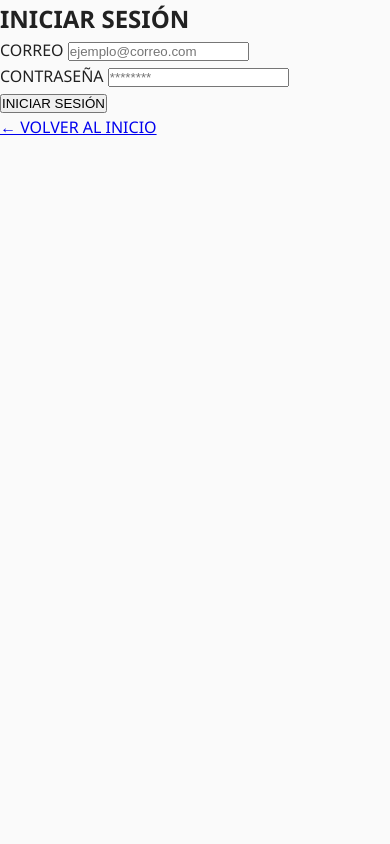
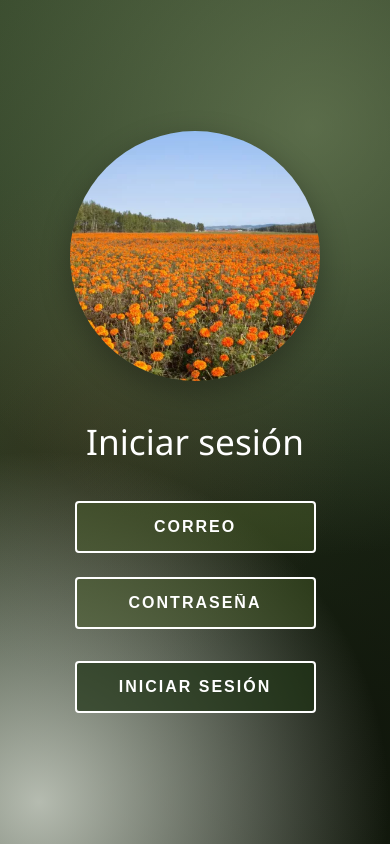
Before and after one commit to Emi061206/Problema-Prototipico-3er-semestre, a PHP site: page /login.php in a window 390 px wide. Run offline with PHP 8.4, Linux system fonts and the light colour scheme; style sheets or scripts are compiled from the project's sources.

Commit message:
Fix: Corrección de enrutamiento PHP, fondo degradado CSS y optimización estructural en JS

```diff
--- a/Modelo/login.php
+++ b/Modelo/login.php
@@ -1,82 +1,73 @@
 <!DOCTYPE html>
-<!-- Declara el tipo de documento como HTML5 -->
 <html lang="es">
+<head>
+    <!-- Declaración del tipo de documento HTML5 -->
     <!-- Define el idioma de la página como español -->
-<head>
-    <!-- Contiene metadatos y enlaces a recursos externos -->
     <meta charset="UTF-8">
-    <!-- Especifica la codificación de caracteres como UTF-8 -->
+    <!-- Especifica la codificación de caracteres UTF-8 -->
     <meta name="viewport" content="width=device-width, initial-scale=1.0">
-    <!-- Configura la vista para dispositivos móviles -->
-    <title>Iniciar Sesión - Agricultores</title>
-    <!-- Título de la página que aparece en la pestaña del navegador -->
+    <!-- Configura la página para ser responsive en dispositivos móviles -->
+    <title>Iniciar Sesión - Smart Agroforestry</title>
+    <!-- Título que aparece en la pestaña del navegador -->
     <link rel="stylesheet" href="dist/css/app.css">
-    <!-- Enlaza la hoja de estilos CSS compilada -->
-    <style>
-        /* Estilos CSS internos para la alerta de error */
-        .alerta-error {
-            background-color: #f8d7da; /* Color de fondo rojo claro */
-            color: #721c24; /* Color de texto rojo oscuro */
-            padding: 10px; /* Espaciado interno */
-            margin-bottom: 15px; /* Margen inferior */
-            border: 1px solid #f5c6cb; /* Borde rojo claro */
-            border-radius: 4px; /* Bordes redondeados */
-            text-align: center; /* Texto centrado */
-            font-size: 0.9rem; /* Tamaño de fuente pequeño */
-        }
-    </style>
+    <!-- Importa el archivo CSS compilado con los estilos de la aplicación -->
 </head>
-<body class="pantalla-login">
-    <!-- Cuerpo de la página con clase para estilos -->
-    <main class="tarjeta-login">
-        <!-- Contenedor principal del formulario de login -->
-        <header class="login-header">
+<!-- Inicia el cuerpo del documento con la clase 'pantalla-login-nueva' para estilos específicos -->
+<body class="pantalla-login-nueva">
+    <!-- Elemento principal de la página que contiene el layout en dos columnas -->
+    <main class="contenedor-split">
+
+        <!-- SECCIÓN IZQUIERDA: Imagen decorativa -->
+        <div class="seccion-imagen">
+            <!-- Círculo decorativo con flores para visual atractivo -->
+            <div class="circulo-flores"></div>
+        </div>
+
+        <!-- SECCIÓN DERECHA: Formulario de login -->
+        <div class="seccion-formulario">
             <!-- Encabezado del formulario -->
-            <h2>INICIAR SESIÓN</h2>
-            <!-- Título del formulario -->
-        </header>
+            <h2>Iniciar sesión</h2>
 
+            <!-- MENSAJE DE ERROR CONDICIONAL -->
+            <!-- Se muestra solo si existe parámetro 'error' en la URL (GET) -->
+            <!-- Esto ocurre cuando el login falla por credenciales incorrectas -->
             <?php if (isset($_GET['error'])): ?>
-            <!-- Verifica si hay un parámetro 'error' en la URL (GET) -->
-            <div class="alerta-error">
-                <!-- Muestra una alerta de error si las credenciales son incorrectas -->
-                Correo o contraseña incorrectos. Por favor, intente de nuevo.
+                <div class="alerta-error" style="background: rgba(255,0,0,0.2); border: 1px solid white; color: white; padding: 10px; margin-bottom: 15px; text-align: center; border-radius: 4px;">
+                    Correo o contraseña incorrectos.
                 </div>
             <?php endif; ?>
 
-        <form action="procesar_login.php" method="POST" id="formulario-login" class="formulario">
-            <!-- Formulario que envía datos a procesar_login.php mediante POST -->
+            <!-- FORMULARIO DE LOGIN -->
+            <!-- Método POST envía datos de forma segura al procesador de login -->
+            <!-- Action: Apunta al archivo 'procesar_login.php' que valida las credenciales -->
+            <form action="procesar_login.php" method="POST" id="formulario-login">
+                <!-- Campo de email -->
+                <!-- type="email": Valida el formato de email en navegadores modernos -->
+                <!-- required: Campo obligatorio, el formulario no se envía sin llenar -->
                 <div class="formulario-grupo">
-                <!-- Grupo para el campo de correo -->
-                <label for="email">CORREO</label>
-                <!-- Etiqueta para el campo de entrada -->
-                <input type="email" id="email" name="correo" class="entrada-texto" placeholder="ejemplo@correo.com" required>
-                <!-- Campo de entrada para el correo electrónico, obligatorio -->
+                    <input type="email" id="email" name="correo" class="entrada-transparente" placeholder="CORREO" required>
                 </div>
 
+                <!-- Campo de contraseña -->
+                <!-- type="password": Oculta los caracteres mientras se escriben -->
+                <!-- required: Campo obligatorio para enviar el formulario -->
                 <div class="formulario-grupo">
-                <!-- Grupo para el campo de contraseña -->
-                <label for="password">CONTRASEÑA</label>
-                <!-- Etiqueta para el campo de entrada -->
-                <input type="password" id="password" name="password" class="entrada-texto" placeholder="********" required>
-                <!-- Campo de entrada para la contraseña, obligatorio -->
+                    <input type="password" id="password" name="password" class="entrada-transparente" placeholder="CONTRASEÑA" required>
                 </div>
 
-            <div class="acciones-formulario">
-                <!-- Contenedor para el botón de envío -->
-                <button type="submit" class="btn-primario">INICIAR SESIÓN</button>
-                <!-- Botón para enviar el formulario -->
+                <!-- Botón de envío -->
+                <!-- Al hacer clic, envía los datos POST a procesar_login.php -->
+                <button type="submit" class="btn-transparente">INICIAR SESIÓN</button>
+            </form>
+            <!-- Cierre del formulario de login -->
         </div>
-        </form>
+        <!-- Cierre de la sección del formulario -->
 
-        <div class="login-footer">
-            <!-- Pie del formulario con enlace de vuelta -->
-            <a href="index.php">← VOLVER AL INICIO</a>
-            <!-- Enlace para regresar a la página principal -->
-        </div>
     </main>
+    <!-- Cierre del contenedor principal (split layout) -->
 
-    <!--<script src="dist/js/app.js"></script> -->
-    <!-- Enlaza el archivo JavaScript compilado -->
+    <!-- Importa el archivo JavaScript compilado para funcionalidad interactiva -->
+    <!-- Contiene lógica del cliente y manejo de eventos del formulario -->
+    <script src="dist/js/app.js"></script>
 </body>
 </html>
--- a/Modelo/src/scss/app.scss
+++ b/Modelo/src/scss/app.scss
@@ -35,11 +35,12 @@ body {
         letter-spacing: 1px;
         margin-bottom: 2rem;
     }
+}
 
 .contenedor-principal {
     max-width: 1200px;
     margin: 0 auto;
-        padding: 0 1rem;
+    padding: 2rem 1rem;
 
     .menu-navegacion {
         display: grid;
@@ -80,12 +81,11 @@ body {
         }
     }
 }
-}
 
 .hero-xochimilco {
     width: 100%;
     height: 300px;
-    background-image: url('../../img/chinampero.jpg');
+    background-image: url('../../img/chinampero.jpeg'); /* Ruta relativa al CSS compilado en dist/css/ */
     background-size: cover;
     background-position: center;
     border-bottom: 2px solid $color-xochimilco-verde;
@@ -113,3 +113,121 @@ body {
         }
     }
 }
+
+.pantalla-login-nueva {
+    display: flex;
+    justify-content: center;
+    align-items: center;
+    min-height: 100vh;
+    margin: 0;
+    font-family: $fuente-principal;
+    background-color: #2a3b22;
+    background-image:
+        radial-gradient(circle at 10% 95%, rgba(220, 225, 215, 0.8) 0%, transparent 40%),
+        radial-gradient(circle at 80% 15%, rgba(140, 160, 115, 0.5) 0%, transparent 55%),
+        radial-gradient(circle at 25% 50%, rgba(85, 65, 40, 0.3) 0%, transparent 50%),
+        radial-gradient(circle at 90% 90%, rgba(15, 20, 10, 0.9) 0%, transparent 60%),
+        linear-gradient(135deg, rgba(70, 90, 55, 0.3) 0%, rgba(20, 30, 15, 0.8) 100%);
+}
+.contenedor-split {
+    display: flex;
+    align-items: center;
+    justify-content: center;
+    gap: 4rem;
+    max-width: 1000px;
+    width: 100%;
+    padding: 2rem;
+}
+
+.seccion-imagen {
+    flex: 1;
+    display: flex;
+    justify-content: flex-end;
+}
+
+.circulo-flores {
+    width: 350px;
+    height: 350px;
+    border-radius: 50%;
+    background-image: url('../../img/cempasuchil.jpg');
+    background-size: cover;
+    background-position: center;
+    box-shadow: 0 10px 30px rgba(0, 0, 0, 0.3);
+}
+
+.seccion-formulario {
+    flex: 1;
+    display: flex;
+    flex-direction: column;
+    max-width: 400px;
+
+    h2 {
+        color: $blanco;
+        font-size: 2.2rem;
+        margin-bottom: 2rem;
+        text-align: center;
+        font-weight: 500;
+    }
+}
+
+.formulario-grupo {
+    margin-bottom: 1.5rem;
+}
+
+.entrada-transparente {
+    width: 100%;
+    padding: 15px;
+    background-color: rgba(70, 90, 40, 0.5);
+    border: 2px solid $blanco;
+    border-radius: 4px;
+    color: $blanco;
+    font-size: 1rem;
+    text-align: center;
+    transition: background-color 0.3s;
+
+    &::placeholder {
+        color: $blanco;
+        font-weight: bold;
+        letter-spacing: 2px;
+    }
+
+    &:focus {
+        outline: none;
+        background-color: rgba(70, 90, 40, 0.8);
+    }
+}
+
+.btn-transparente {
+    width: 100%;
+    padding: 15px;
+    background-color: rgba(30, 50, 20, 0.7);
+    border: 2px solid $blanco;
+    border-radius: 4px;
+    color: $blanco;
+    font-size: 1rem;
+    font-weight: bold;
+    letter-spacing: 2px;
+    cursor: pointer;
+    transition: background-color 0.3s;
+    margin-top: 0.5rem;
+
+    &:hover {
+        background-color: rgba(50, 80, 30, 0.9);
+    }
+}
+
+@media (max-width: 768px) {
+    .contenedor-split {
+        flex-direction: column;
+        gap: 2rem;
+    }
+
+    .seccion-imagen {
+        justify-content: center;
+    }
+
+    .circulo-flores {
+        width: 250px;
+        height: 250px;
+    }
+}
```
Also changed, not shown: Modelo/index.php (+4 -3 lines), Modelo/procesar_login.php (+9 -27 lines), Modelo/src/js/app.js (+34 -19 lines), includes/procesar_login.php (+36 -4 lines), Modelo/img/cempasuchil.jpg (added), Modelo/img/chinampero.jpeg (added). Lines whose indentation alone changed are shown as unchanged.
